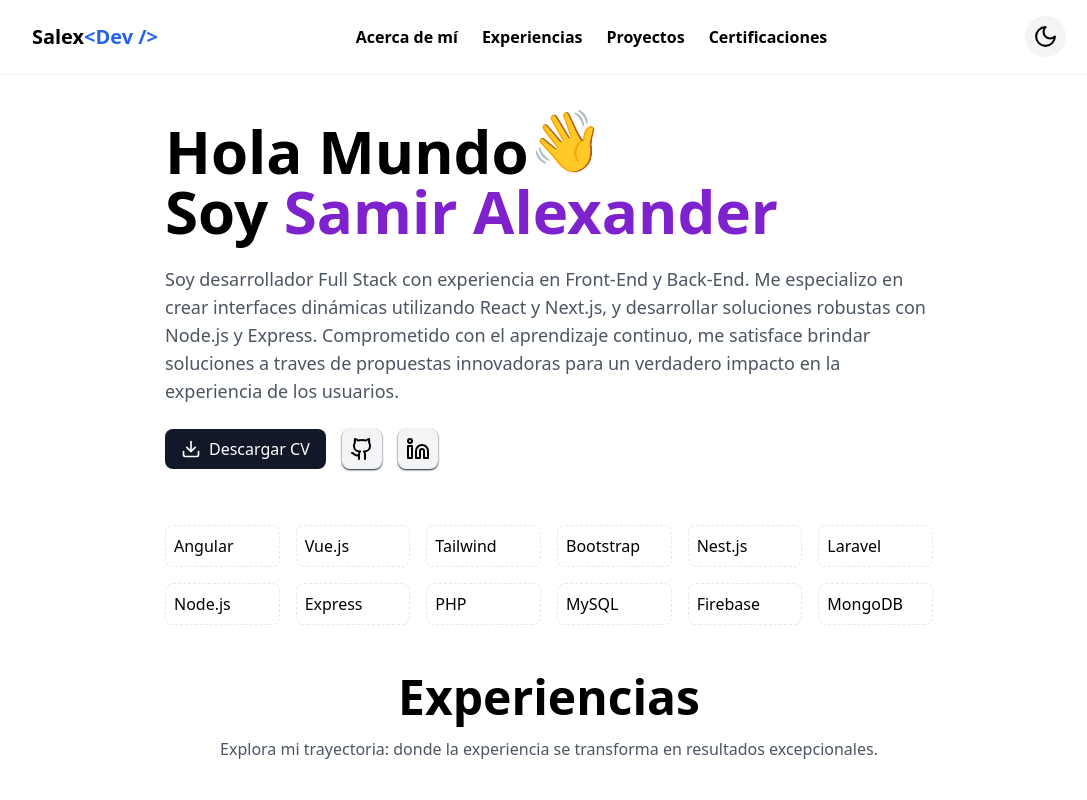
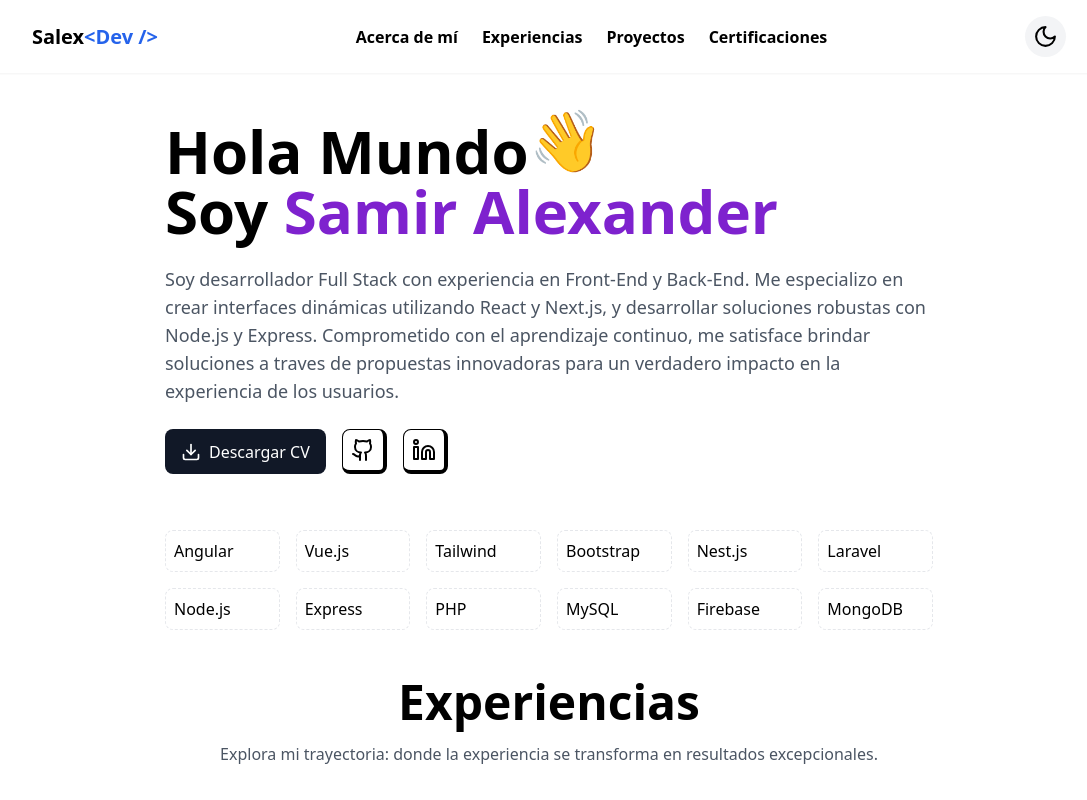
Before and after one commit to Samirvp15/PortfolioWeb, a Next.js app: page / in a window 1280 px wide. Shown: the top 800 px of the page, without its empty margins (91-1178 px from the left). Built offline with nearby package versions, Linux system fonts and the light colour scheme.

Commit message:
add button style

```diff
--- a/src/app/page.tsx
+++ b/src/app/page.tsx
@@ -82,14 +82,14 @@ export default function Homepage() {
             </p>
 
             <div className="flex gap-4">
-              <button className="flex items-center gap-2 px-4 py-2 bg-gray-900 text-white rounded-lg dark:bg-white dark:text-gray-900">
+              <button className="flex items-center gap-2 px-4 py-2 bg-gray-900 text-white rounded-lg">
                 <Download size={20} />
                 Descargar CV
               </button>
-              <button className="p-2 bg-gray-100 rounded-lg shadow-slate-900 shadow-sm">
+              <button className="p-2 bg-white rounded-lg border border-r-4 border-b-4 border-black dark:border-gray-400">
                 <Github size={24} />
               </button>
-              <button className="p-2 bg-gray-100 rounded-lg shadow-slate-900 shadow-sm">
+              <button className="p-2 bg-white rounded-lg border border-r-4 border-b-4 border-black dark:border-gray-400">
                 <Linkedin size={24} />
               </button>
             </div>
```
